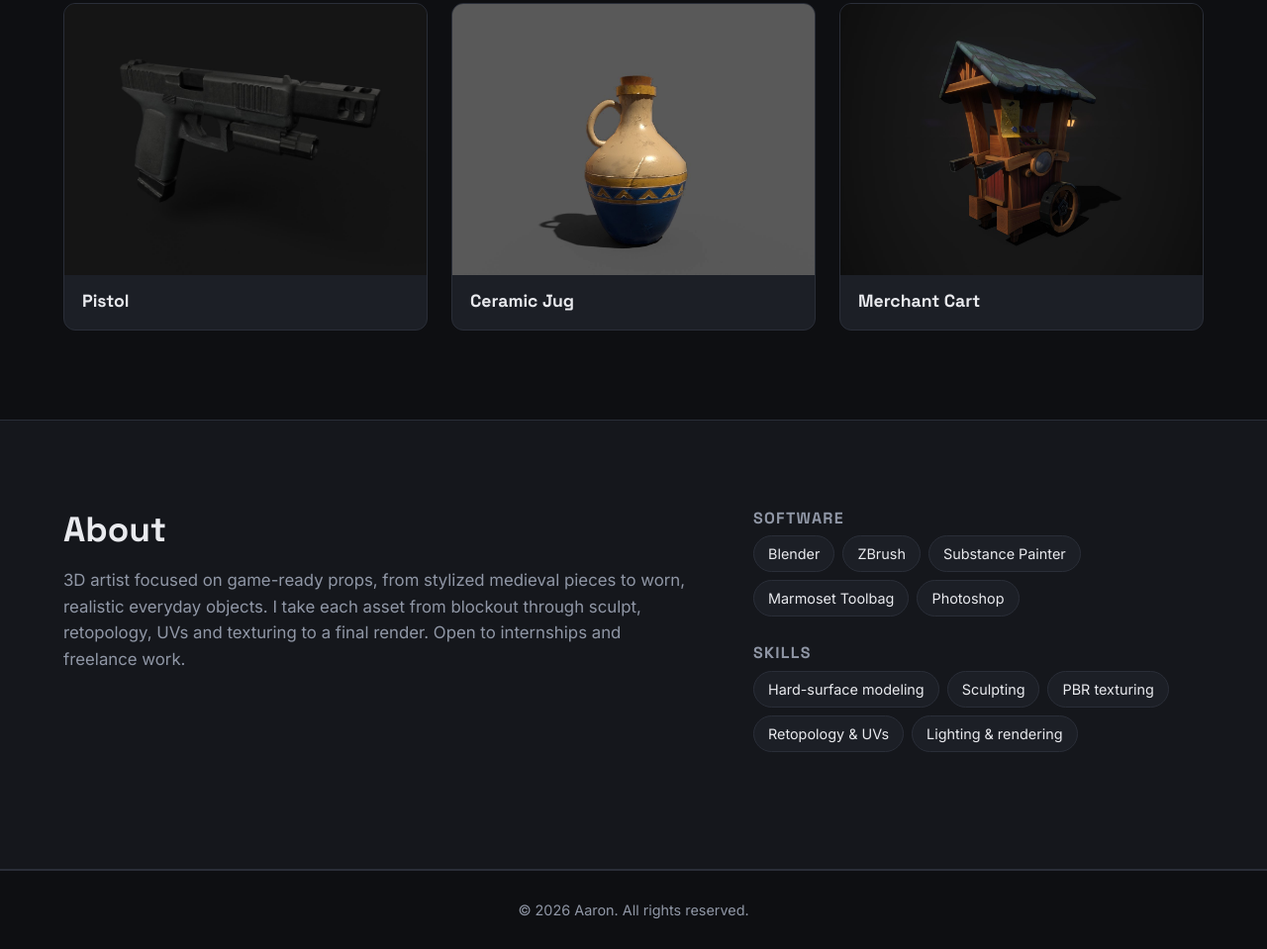
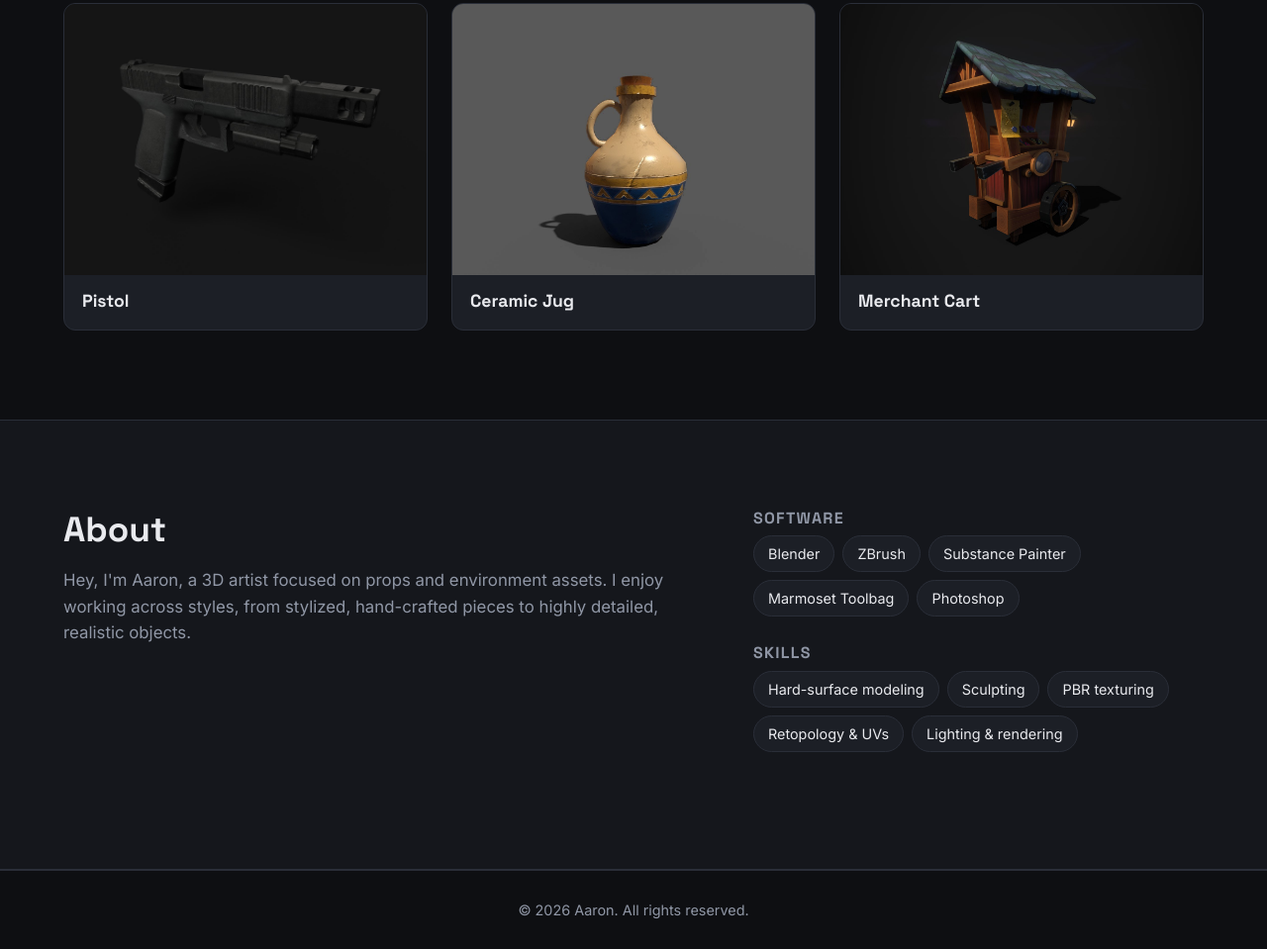
Before and after one commit to Stellaris-Chaos/Aaron-Portfolio-, a plain HTML site: page index.html in a window 1280 px wide. Shown: the part 892-1851 px from the top of the page at 99% size. Drawn offline with Linux system fonts and the light colour scheme.

Commit message:
Add files via upload

```diff
--- a/index.html
+++ b/index.html
@@ -38,10 +38,9 @@
         <div class="about-text">
           <h2>About</h2>
           <p>
-            3D artist focused on game-ready props, from stylized medieval pieces to
-            worn, realistic everyday objects. I take each asset from blockout through
-            sculpt, retopology, UVs and texturing to a final render. Open to internships
-            and freelance work.
+            Hey, I'm Aaron, a 3D artist focused on props and environment assets.
+            I enjoy working across styles, from stylized, hand-crafted pieces to
+            highly detailed, realistic objects.
           </p>
         </div>
         <div class="about-side">
```
